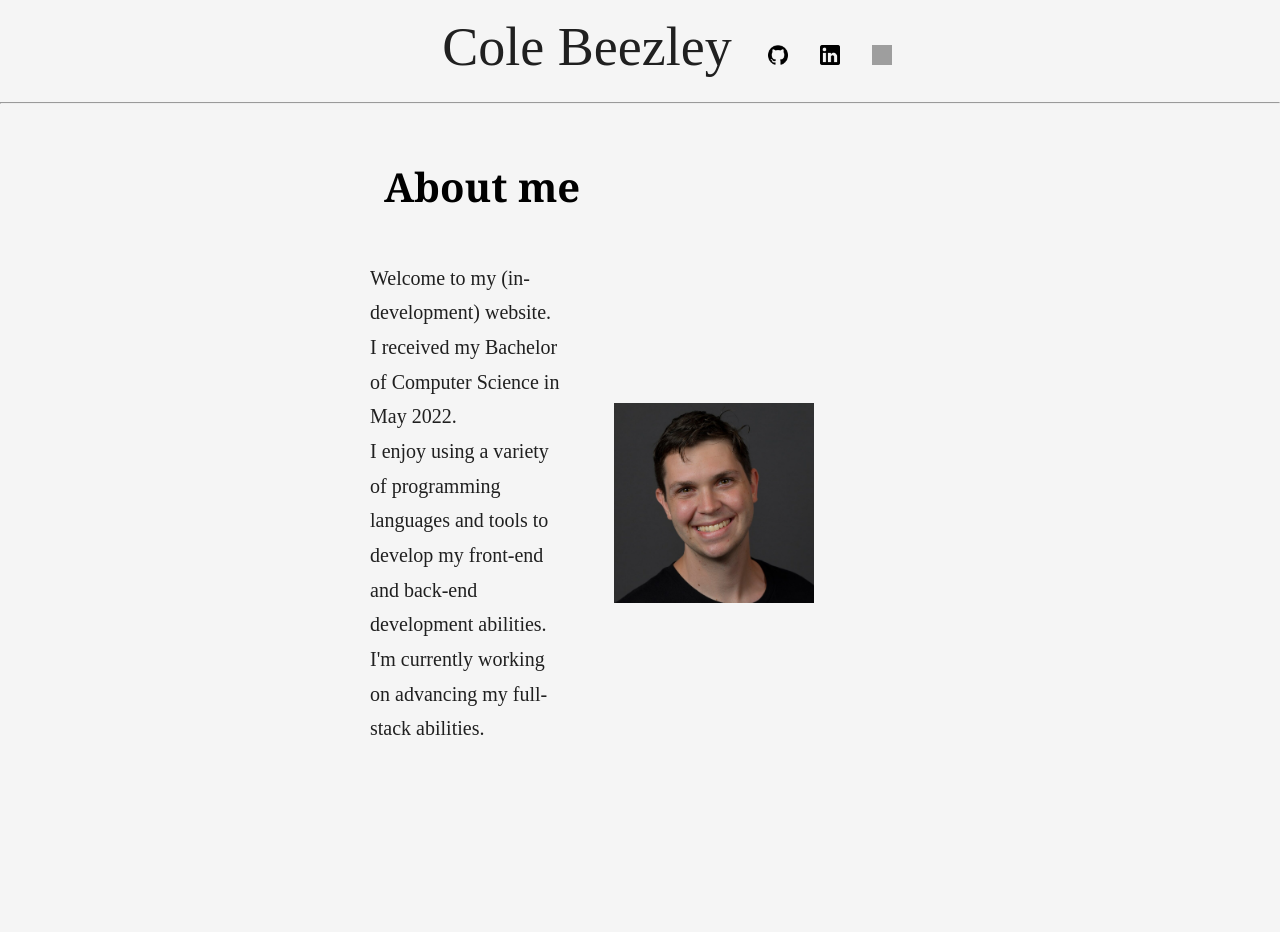
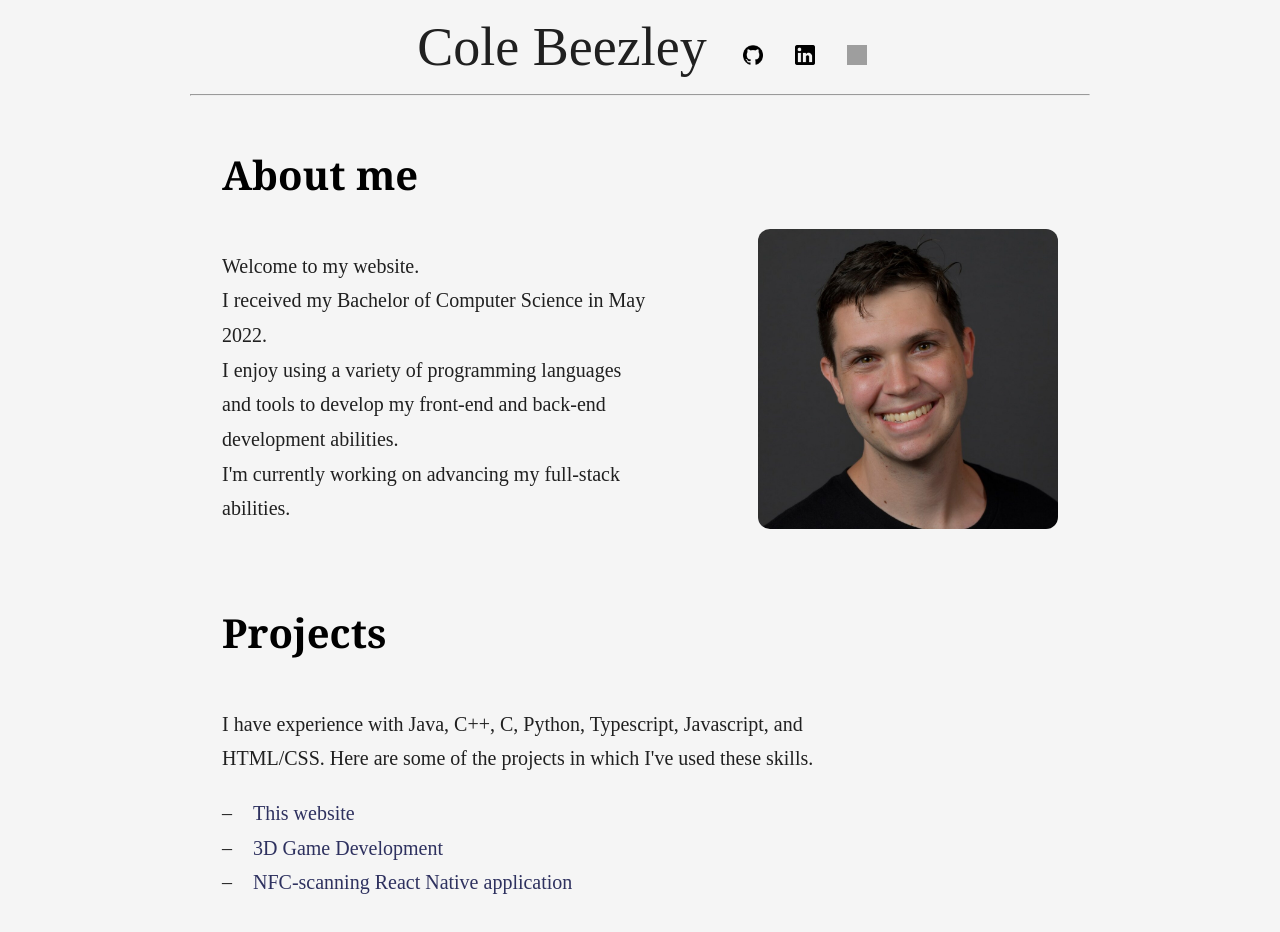
Before and after one commit to onodeloc/portfolio2, a React (Create React App) app: page / in a window 1280 px wide. Shown: the top 932 px of the page. Before the commit the page ends 800 px from the top, so only its background shows below. Built offline with nearby package versions, Linux system fonts and the light colour scheme; grey boxes are pictures that could not be loaded; the HTML template or start-up script is replaced by a standard one.

Commit message:
reformatted, added new components, clases, and IDs

```diff
--- a/src/App.js
+++ b/src/App.js
@@ -6,7 +6,7 @@ import { Helmet } from 'react-helmet'
 // import Nav from "./components/Nav";
 // import Home from "./components/Home";
 import About from "./components/About";
-// import Projects from "./components/Projects";
+import Projects from "./components/Projects";
 import Contact from "./components/Contact";
 
 const TITLE = 'Cole\'s Portfolio'
@@ -20,6 +20,7 @@ function App() {
       {/* <Nav /> */}
       <Contact />
       <About />
+      <Projects />
       {/* <BrowserRouter>
         <Routes>
           <Route path='/' element={<About />} />
--- a/src/components/About.js
+++ b/src/components/About.js
@@ -4,23 +4,24 @@ import "./gen.css";
 // about is going to be the default home page
 
 const About = () => (
-  <div>
-    <br></br>
-    <h1 className="about">About me</h1>
-    <div id='container'>
-
+  <body>
+    <div id='about-me'>
+        <h1>About me</h1>
+      <div class='about-me-container'>
+        <div id='about-me-text-container'>
           <p id="two">
 
-        Welcome to my (in-development) website.<br></br>
+            Welcome to my website.<br></br>
             I received my Bachelor of Computer Science in May 2022.<br></br>
             I enjoy using a variety of programming languages and tools to develop my front-end and back-end development abilities.<br></br>
             I'm currently working on advancing my full-stack abilities.
           </p>
 
-      <img src="/images/headshot2.jpg" alt="" style={{ width: 200, height: 200 }} />
         </div>
-
+          <img class="self" src="/images/headshot2.jpg" alt="" />
       </div>
+    </div>
+  </body>
 );
 
 export default About;
--- a/src/components/Contact.js
+++ b/src/components/Contact.js
@@ -5,15 +5,15 @@ const Contact = () => (
   <div>
 
     <center>
-      <p>
+      <p id="header">
         <big>Cole Beezley</big>
 
 
-        <a href="https://github.com/onodeloc"><img src="/images/github.png" alt="GitHub Icon" style={{ width: 20, height: 20 }}></img></a>
+        <a id="contact-padding" href="https://github.com/onodeloc"><img src="/images/github.png" alt="GitHub Icon" style={{ width: 20, height: 20 }}></img></a>
 
-        <a href="https://www.linkedin.com/in/cole-beezley-6853271b5/"><img src="/images/linkedin.png" alt="LinkedIn Icon" style={{ width: 20, height: 20 }}></img></a>
+        <a id="contact-padding" href="https://www.linkedin.com/in/cole-beezley-6853271b5/"><img src="/images/linkedin.png" alt="LinkedIn Icon" style={{ width: 20, height: 20 }}></img></a>
 
-        <a href="mailto:cdbbeezley@gmail.com"><img src="/images/mail.png" alt="Mail Icon" style={{ width: 20, height: 20 }}></img></a>
+        <a id="contact-padding" href="mailto:cdbbeezley@gmail.com"><img src="/images/mail.png" alt="Mail Icon" style={{ width: 20, height: 20 }}></img></a>
 
       </p>
     </center>
--- a/src/components/Projects.js
+++ b/src/components/Projects.js
@@ -2,24 +2,26 @@ import React from "react";
 import "./gen.css";
 
 const Projects = () => (
-    <div>
-      <h1 className="title is-1">Projects</h1>
-      <p>
-        I have experience with Java, C++, C, Python, Typescript, Javascript, and HTML/CSS.
-      </p>
-      <p>
-        Here are some of the projects in which I'll be listing these skills.
-      </p>
-      <p>
-      <a href="https://github.com/onodeloc/portfolio2">This website</a>
-      </p>
-      <p>
-      <a href="https://github.com/onodeloc/UnityGame">3D Game Development</a>
-      </p>
-      <p>
-      <a href="https://github.com/onodeloc/newid">NFC-scanning React Native application</a>
-      </p>
+
+  <body>
+    <div id='about-me'>
+      <h1>Projects</h1>
+      <div class='about-me-container'>
+        <div id='about-me-text-container'>
+          <p id="two">
+            I have experience with Java, C++, C, Python, Typescript, Javascript, and HTML/CSS.
+            Here are some of the projects in which I've used these skills. <br></br></p>
+          <p id="two">
+          – <a class="change" href="https://github.com/onodeloc/portfolio2">This website</a><br></br>
+          – <a class="change" href="https://github.com/onodeloc/UnityGame">3D Game Development</a><br></br>
+          – <a class="change" href="https://github.com/onodeloc/newid">NFC-scanning React Native application</a>
+          </p>
+
+        </div>
+        {/* <img class="self" src="/images/headshot2.jpg" alt="" /> */}
+      </div>
     </div>
-  );
+  </body>
+);
 
-  export default Projects;
+export default Projects;
--- a/src/components/gen.css
+++ b/src/components/gen.css
@@ -2,11 +2,18 @@ body {
   background-color: rgb(245, 245, 245);
 }
 
+#contact-padding {
+  padding: 14px 16px;
+}
+
 a {
-  font-family: "Garamond";
   padding: 14px 16px;
-  font-size: 54px;
+
 }
+
+a.change:link {color:#2e315f;text-decoration:none;}
+a.change:visited {color:#0000ff;text-decoration:none;}
+a.change:hover {text-decoration:underline;}
 
 big {
   padding: 14px 20px;
@@ -15,10 +22,9 @@ big {
 
 
 
-p {
+#header {
   font-family: "Times New Roman", Times, serif;
   color: rgb(32, 32, 32);
-  margin-left: 50px;
 }
 
 h1 {
@@ -27,28 +33,47 @@ h1 {
   color: rgb(0, 0, 0);
   display: flex;
   align-items: center;
-  margin-left: 30%;
+  margin-left: 0%;
 }
 
-#container {
+body {
+  font-family: "Times New Roman", Times, serif;
+  padding: 0 16px;
+  max-width: 900px;
+  margin: 0 auto;
   display: flex;
-  align-items: center;
-  margin-left: 25%;
+  flex-direction: column;
 }
 
-#container p {
-  margin-right: 1em;
+#about-me {
+  padding: 16px;
+  display: block;
 }
 
-#container img {
-  margin-left: 2em;
+.about-me-container {
+  display: flex;
 }
+
+
+.about-me-text-container {
+  margin-right: 16px;
+  display: block;
+}
+
 
 #two {
   font-size: 20px;
   font-family: "Times New Roman", Times, serif;
   color: rgb(32, 32, 32);
-  inline-size: 20%;
+  inline-size: 80%;
   overflow-wrap: break-word;
   line-height: 26pt;
 }
+
+.self {
+  height: 300px;
+  width: auto;
+  object-fit: cover;
+  border-radius: 12px;
+  flex-shrink:0;
+}
```
Lines whose indentation alone changed are shown as unchanged.
